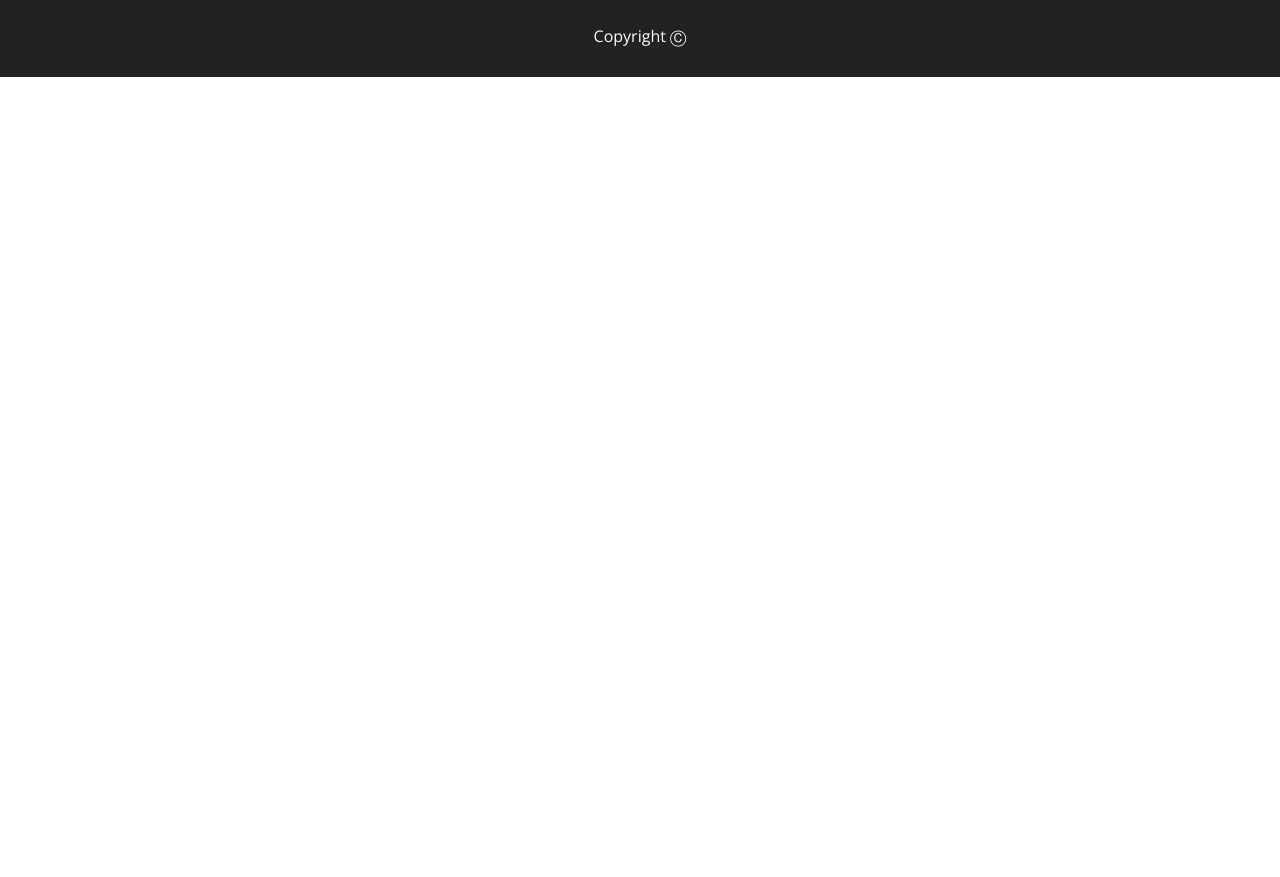
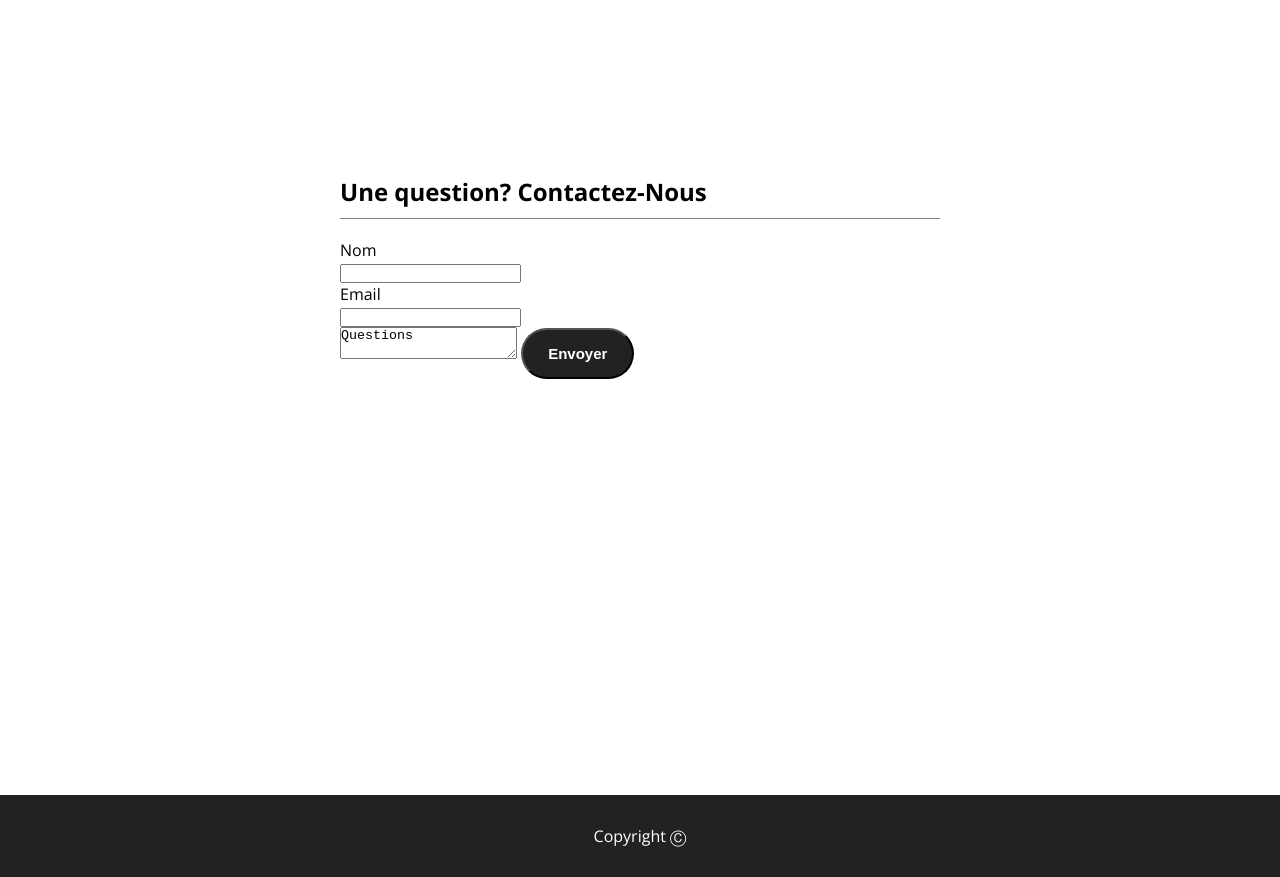
Before and after one commit to Blerina79/Caf--Marius, a plain HTML site: page contact.html in a window 1280 px wide. Shown: the part 72-949 px from the top of the page. Before the commit the page ends 800 px from the top, so only its background shows below. Drawn offline with nearby package versions, Linux system fonts and the light colour scheme.

Commit message:
page contact

```diff
--- a/contact.html
+++ b/contact.html
@@ -20,10 +20,23 @@
                 <li><a  href="./index.html">Accueil</a></li>
                 <li><a  class="active" href="./contact.html">Contact</a></li>
                 <li><a href="./where.html">Nous trouver</a></li>
-
             </ul>
         </nav>
     </header>
+    <section class="contact">
+        <div class="contact-form-container">
+           <form action="#">
+            <h1 class="underline">Une question? Contactez-Nous</h1>
+           <label for="name">Nom</label>
+           <input type="text" name="name" id="name"/>
+           <label for="email">Email</label>
+           <input type="text" name="email" id="email"/>
+           <label for="question"></label>
+           <textarea name="question" id="question">Questions</textarea>
+           <button class="btn btn-dark">Envoyer</button>
+        </form>
+        </div>
+    </section>
 
     <footer>
         <p>Copyright &#9400;</p>
--- a/css/style.css
+++ b/css/style.css
@@ -216,6 +216,24 @@ a{
 .chip-brown{
     background: #8c5e24;
 }
+
+
+/*contact*/
+.contact{
+    padding: 180px 0px 100px 0px;
+    min-height: 100vh;
+}
+
+.contact-form-container{
+   max-width: 600px;
+   margin: auto;
+}
+
+.contact-form-container  form label{
+
+    display: block;
+
+}
 /* footer*/
 
 footer{
```
